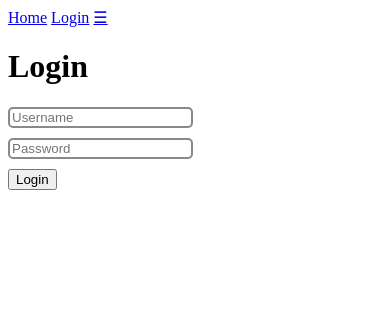
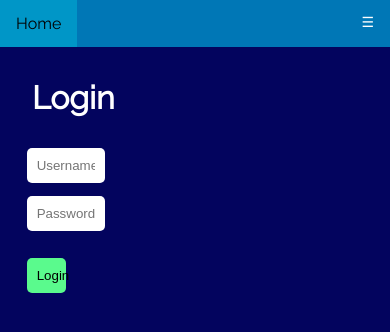
Before and after one commit to jeancarson/ClubHub, a Flask app: page /login in a window 390 px wide. Shown: the top 332 px of the page. Run offline with Flask 3, Linux system fonts and the light colour scheme.

Commit message:
Add new styling

```diff
--- a/static/style.css
+++ b/static/style.css
@@ -1,11 +1,119 @@
+/* Importing the "Raleway" font */
+@import url('https://fonts.googleapis.com/css2?family=Raleway&display=swap');
+
+/* Color constants */
 :root {
     --light-grey: #8a8988;
+    --light-blue: #0077b6;
+    --lighter-blue: #0096c7;
+    --even-lighter-blue: #90e0ef;
+    --dark-blue: #03045e;
+    --light-green: #5afa8d;
+    --white: #ffffff;
+    --black: #000000;
 }
 
+body {
+    margin: 0;
+    padding: 0;
+    background-color: var(--dark-blue);
+    font-family: "Raleway", Arial, serif;
+    color: var(--white);
+}
+
+h1 {
+    margin: 1em;
+}
 
 input {
     display: block;
-    margin-bottom: 10px;
-    border: 2px solid var(--light-grey);
+    outline: none;
+    border: none;
+    margin: 1em 1em 1em 2em;
+    padding: 10px;
+    width: 15%;
     border-radius: 5px;
 }
+
+button {
+    border: none;
+    margin: 1em 1em 1em 2em;
+    padding: 10px;
+    width: 10%;
+    border-radius: 5px;
+    background-color: var(--light-green);
+}
+
+button:hover {
+    cursor: pointer;
+    text-decoration: underline;
+}
+
+span#input-error-msg {
+    margin: 1em 1em 1em 2.2em;
+    display: block;
+    color: red;
+    font-size: 13px;
+}
+
+/* ======================= Navigation bar start ======================= */
+
+nav {
+    background-color: var(--light-blue);
+    overflow: hidden;
+}
+
+nav a {
+    float: left;
+    display: block;
+    color: var(--white);
+    text-align: center;
+    padding: 14px 16px;
+    text-decoration: none;
+    font-size: 16px;
+}
+
+nav a:hover {
+    background-color: var(--white);
+    color: var(--black);
+}
+
+nav a.active {
+    background-color: var(--lighter-blue);
+}
+
+nav .icon {
+    display: none;
+    font-size: 14px;
+}
+
+@media screen and (max-width: 600px) {
+
+    nav a:not(:first-child) {
+        display: none;
+    }
+
+    nav a.icon {
+        float: right;
+        display: block;
+    }
+
+    nav.responsive {
+        position: relative;
+    }
+
+    nav.responsive a.icon {
+        position: absolute;
+        right: 0;
+        top: 0;
+    }
+
+    nav.responsive a {
+         float: none;
+         display: block;
+         text-align: left;
+    }
+
+}
+
+/* ======================= Navigation bar end ======================= */
```
